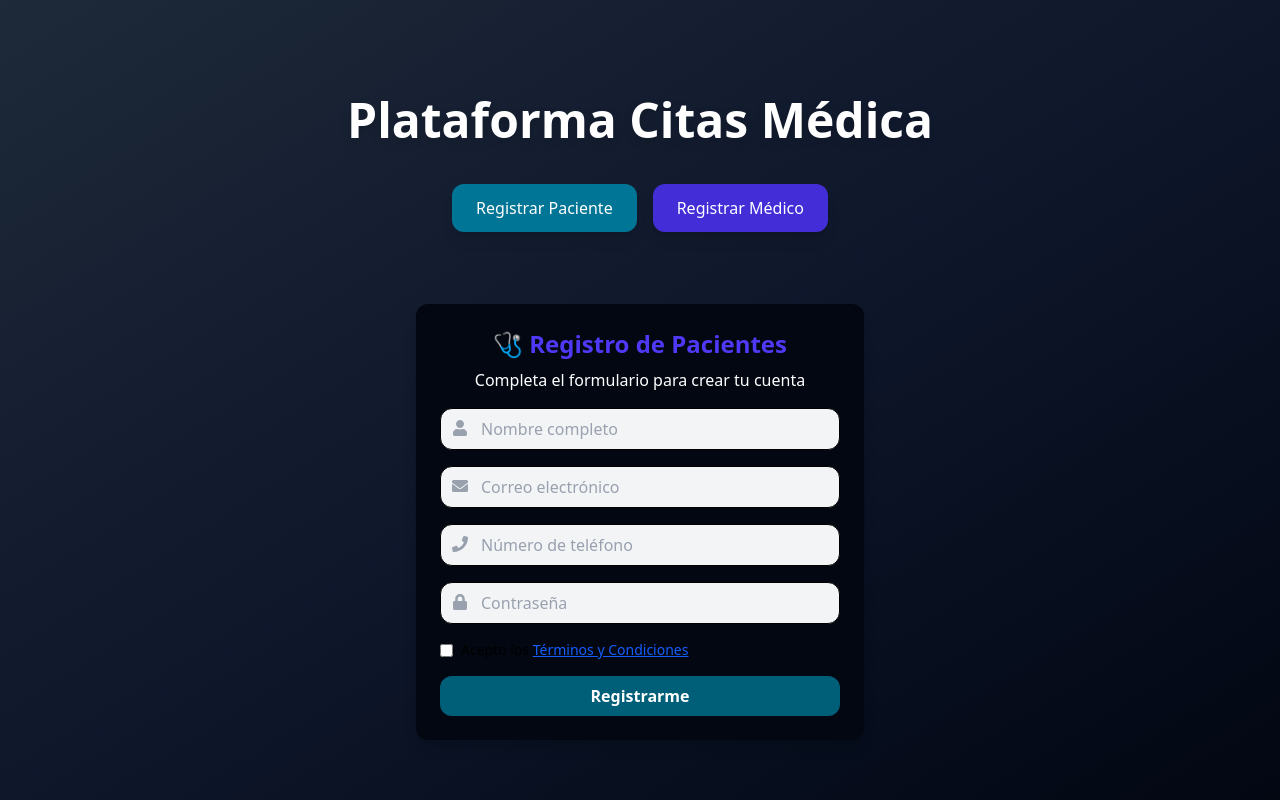
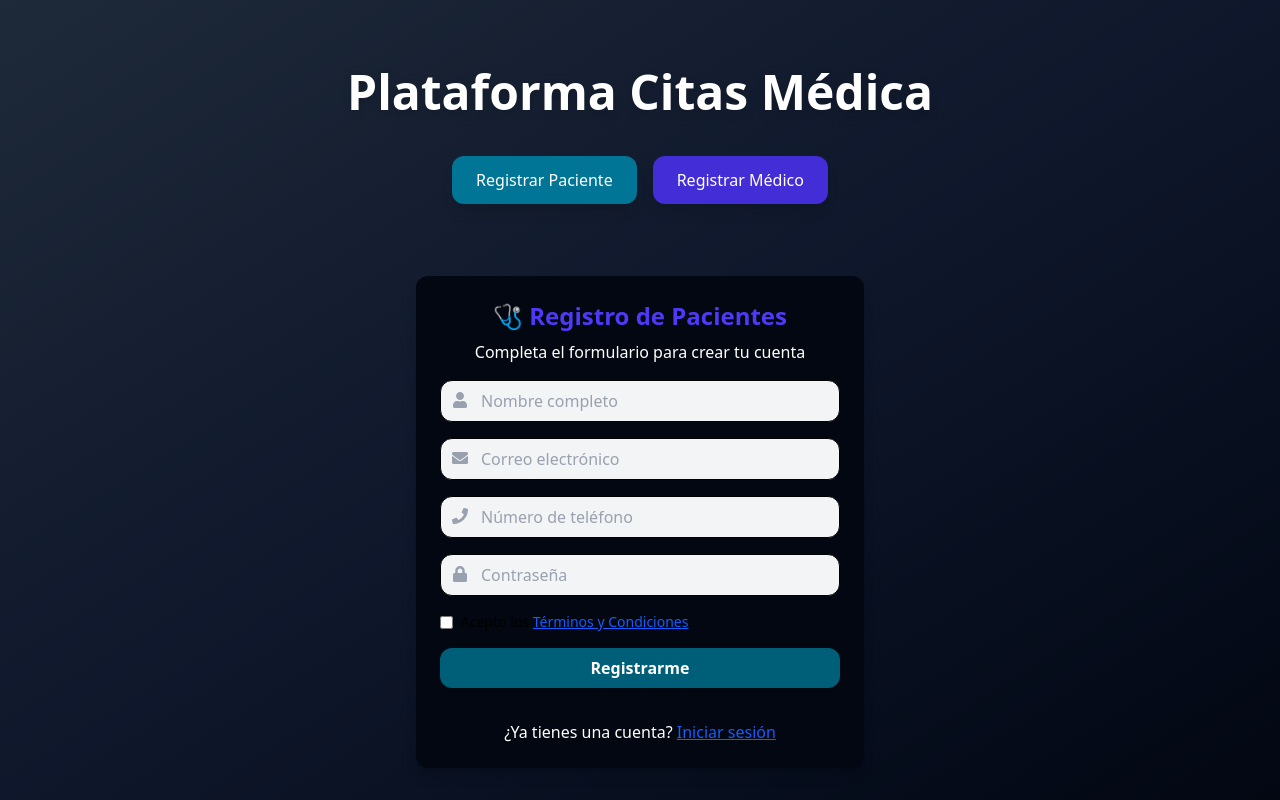
Before and after one commit to migueltovarb/ISWElectiva110202-5, a React (Vite) app in the folder Creacion_Front_citasMedicas/: page /registrar-paciente in a window 1280 px wide. Built offline with nearby package versions, Linux system fonts and the light colour scheme.

Commit message:
routes logins

```diff
--- a/Creacion_Front_citasMedicas/src/components/CrearMedico.jsx
+++ b/Creacion_Front_citasMedicas/src/components/CrearMedico.jsx
@@ -1,6 +1,7 @@
 import axios from "axios";
 import { useState } from "react";
 import { FaEnvelope, FaPhone, FaUser } from "react-icons/fa";
+import { useNavigate } from "react-router-dom";
 
 const CrearMedico = () => {
     const [formData, setFormData] = useState({
@@ -15,6 +16,8 @@ const CrearMedico = () => {
     const [mensaje, setMensaje] = useState(null);
     const [error, setError] = useState(null);
     const [loading, setLoading] = useState(false);
+
+    const navigate = useNavigate();
 
     const handleChange = (e) => {
     setFormData({ ...formData, [e.target.name]: e.target.value });
@@ -129,6 +132,17 @@ const CrearMedico = () => {
         >
             {loading ? "Registrando..." : "Registrarme"}
         </button>
+
+        <p className="text-center text-white mt-4">
+        ¿Ya tienes una cuenta?{" "}
+        <span
+            onClick={() => navigate("/login-medico")}
+            className="text-blue-600 underline cursor-pointer"
+        >
+            Iniciar sesión
+        </span>
+        </p>
+
         </form>
     </div>
     );
--- a/Creacion_Front_citasMedicas/src/components/CrearUsuario.jsx
+++ b/Creacion_Front_citasMedicas/src/components/CrearUsuario.jsx
@@ -1,6 +1,7 @@
 import axios from "axios";
 import { useState } from "react";
 import { FaEnvelope, FaLock, FaPhone, FaUser } from "react-icons/fa";
+import { useNavigate } from "react-router-dom";
 
 const CrearUsuario = () => {
     const [formData, setFormData] = useState({
@@ -14,6 +15,8 @@ const CrearUsuario = () => {
     const [mensaje, setMensaje] = useState(null);
     const [error, setError] = useState(null);
     const [loading, setLoading] = useState(false);
+
+    const navigate = useNavigate();
 
     const handleChange = (e) => {
     setFormData({ ...formData, [e.target.name]: e.target.value });
@@ -121,6 +124,17 @@ const CrearUsuario = () => {
         >
             {loading ? "Registrando..." : "Registrarme"}
         </button>
+
+        <p className="text-center text-white mt-4">
+        ¿Ya tienes una cuenta?{" "}
+        <span
+            onClick={() => navigate("/login-paciente")}
+            className="text-blue-600 underline cursor-pointer"
+        >
+            Iniciar sesión
+        </span>
+        </p>
+
         </form>
     </div>
     );
```
